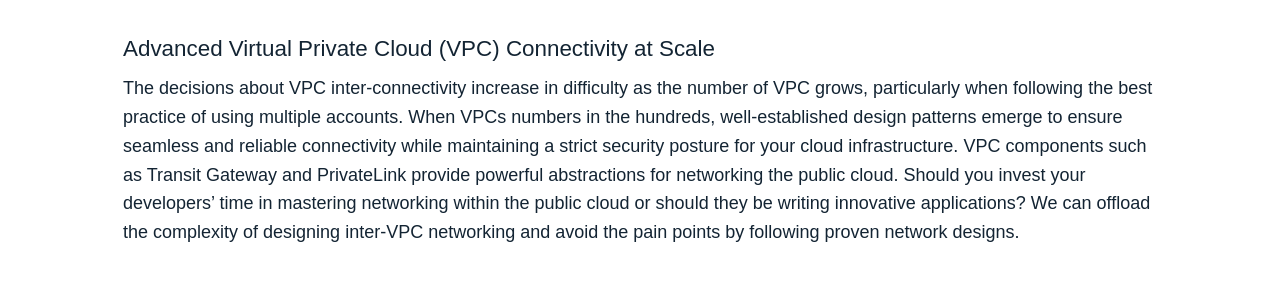
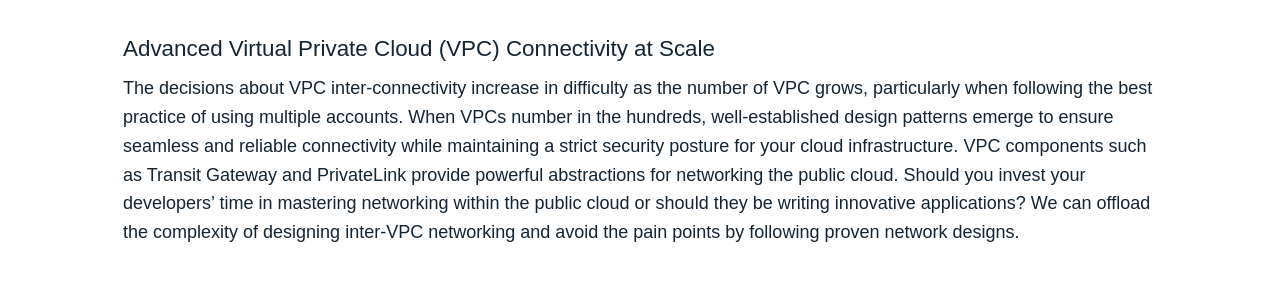
Before and after one commit to konekti/jeffbrl.github.io, a Jekyll site: the page built from _pages/index.md, in a window 1280 px wide and 900 px high, scrolled down 1101 px. Shown: the part 182-482 px from the top of the window. Built offline with Jekyll 4.4.1, drawn with Linux system fonts in a browser that asks for light colours; nearby versions of some CDN libraries.

Commit message:
Fix typo

```diff
--- a/_data/services.yml
+++ b/_data/services.yml
@@ -26,7 +26,7 @@
     <br>
     #### Advanced Virtual Private Cloud (VPC) Connectivity at Scale
     The decisions about VPC inter-connectivity increase in difficulty as the number of VPC grows, particularly when following
-    the best practice of using multiple accounts. When VPCs numbers in the hundreds, well-established design patterns emerge
+    the best practice of using multiple accounts. When VPCs number in the hundreds, well-established design patterns emerge
     to ensure seamless and reliable connectivity while maintaining a strict security posture for your cloud infrastructure.
     VPC components such as Transit Gateway and PrivateLink provide powerful abstractions for networking the public cloud.
     Should you invest your developers' time in mastering networking within the public cloud or should they be writing
```
